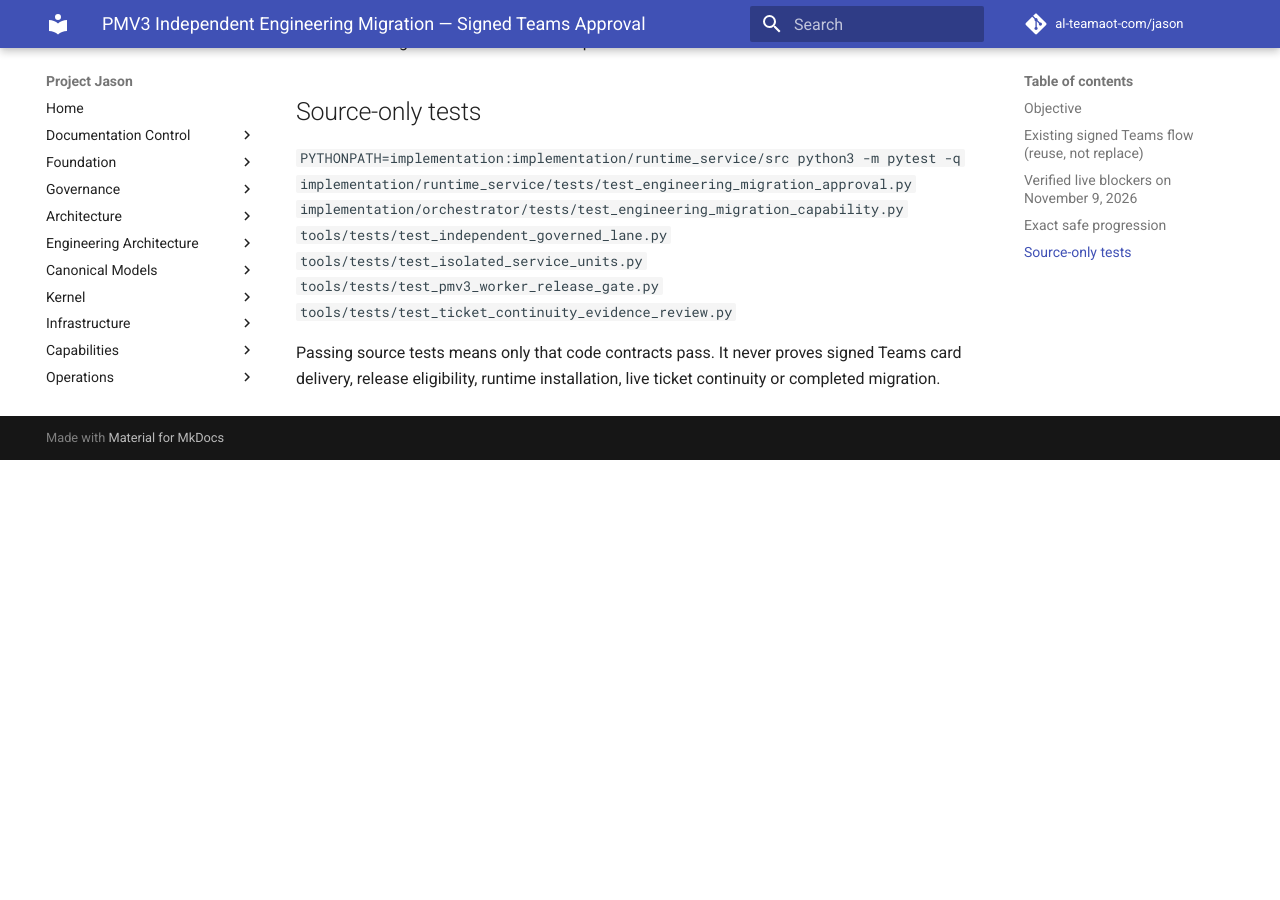
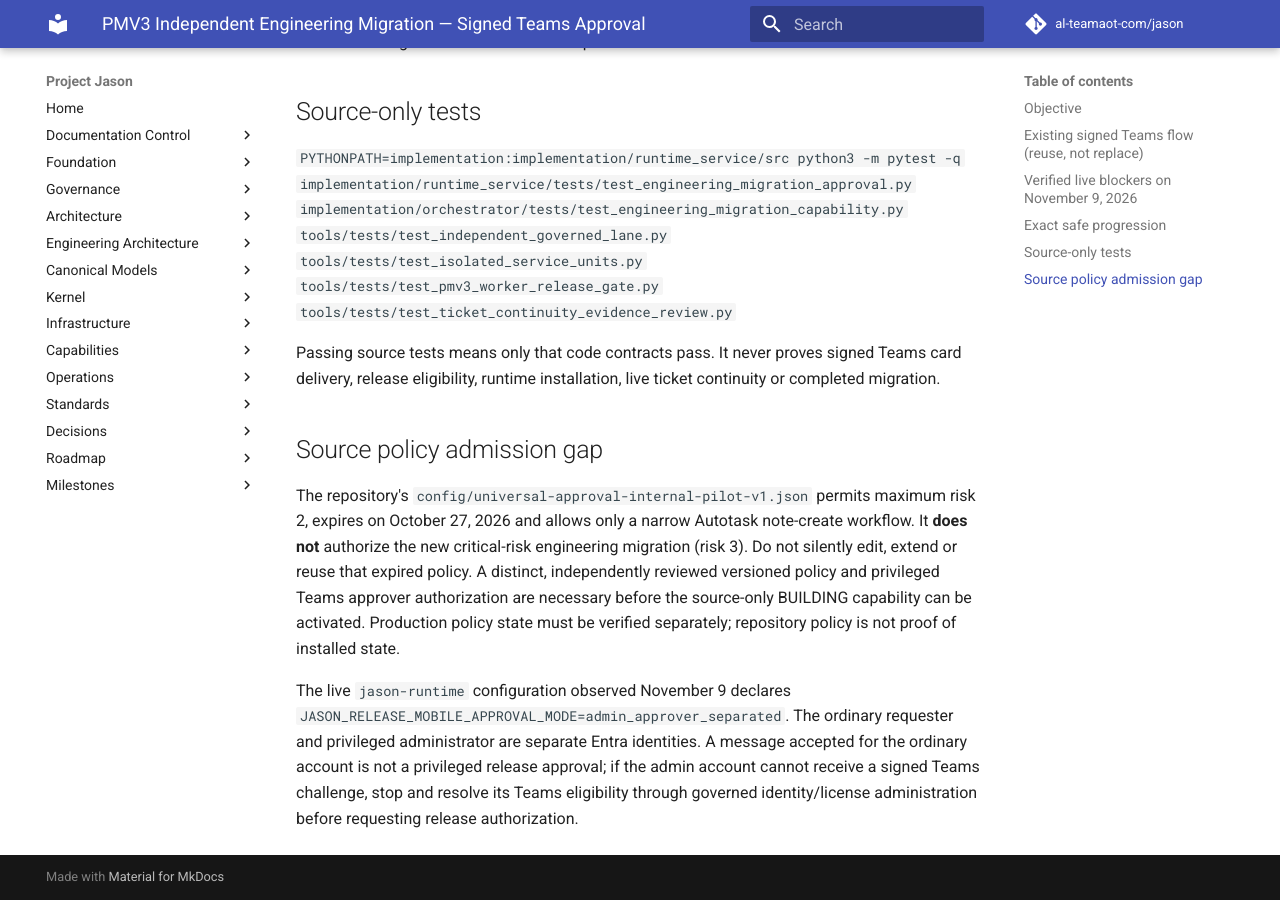
Before and after one commit to al-teamaot-com/jason, an MkDocs documentation site: the page built from docs/operations/PMV3-Engineering-Migration-Teams-Approval.md, in a window 1280 px wide and 900 px high, scrolled down 2441 px. Built offline with MkDocs 1.6.1 and Material for MkDocs 9.7.7, drawn with Linux system fonts in a browser that asks for light colours; comment, search, counter and statistics services are not loaded; before the commit the page ends 2901 px from its top, so only the background shows below that.

Commit message:
docs(pmv3): record expired approval policy and privileged Teams identity prerequisite

```diff
--- a/docs/operations/PMV3-Engineering-Migration-Teams-Approval.md
+++ b/docs/operations/PMV3-Engineering-Migration-Teams-Approval.md
@@ -42,3 +42,9 @@
 `PYTHONPATH=implementation:implementation/runtime_service/src python3 -m pytest -q implementation/runtime_service/tests/test_engineering_migration_approval.py implementation/orchestrator/tests/test_engineering_migration_capability.py tools/tests/test_independent_governed_lane.py tools/tests/test_isolated_service_units.py tools/tests/test_pmv3_worker_release_gate.py tools/tests/test_ticket_continuity_evidence_review.py`
 
 Passing source tests means only that code contracts pass. It never proves signed Teams card delivery, release eligibility, runtime installation, live ticket continuity or completed migration.
+
+## Source policy admission gap
+
+The repository's `config/universal-approval-internal-pilot-v1.json` permits maximum risk 2, expires on October 27, 2026 and allows only a narrow Autotask note-create workflow. It **does not** authorize the new critical-risk engineering migration (risk 3). Do not silently edit, extend or reuse that expired policy. A distinct, independently reviewed versioned policy and privileged Teams approver authorization are necessary before the source-only BUILDING capability can be activated. Production policy state must be verified separately; repository policy is not proof of installed state.
+
+The live `jason-runtime` configuration observed November 9 declares `JASON_RELEASE_MOBILE_APPROVAL_MODE=admin_approver_separated`. The ordinary requester and privileged administrator are separate Entra identities. A message accepted for the ordinary account is not a privileged release approval; if the admin account cannot receive a signed Teams challenge, stop and resolve its Teams eligibility through governed identity/license administration before requesting release authorization.
```
